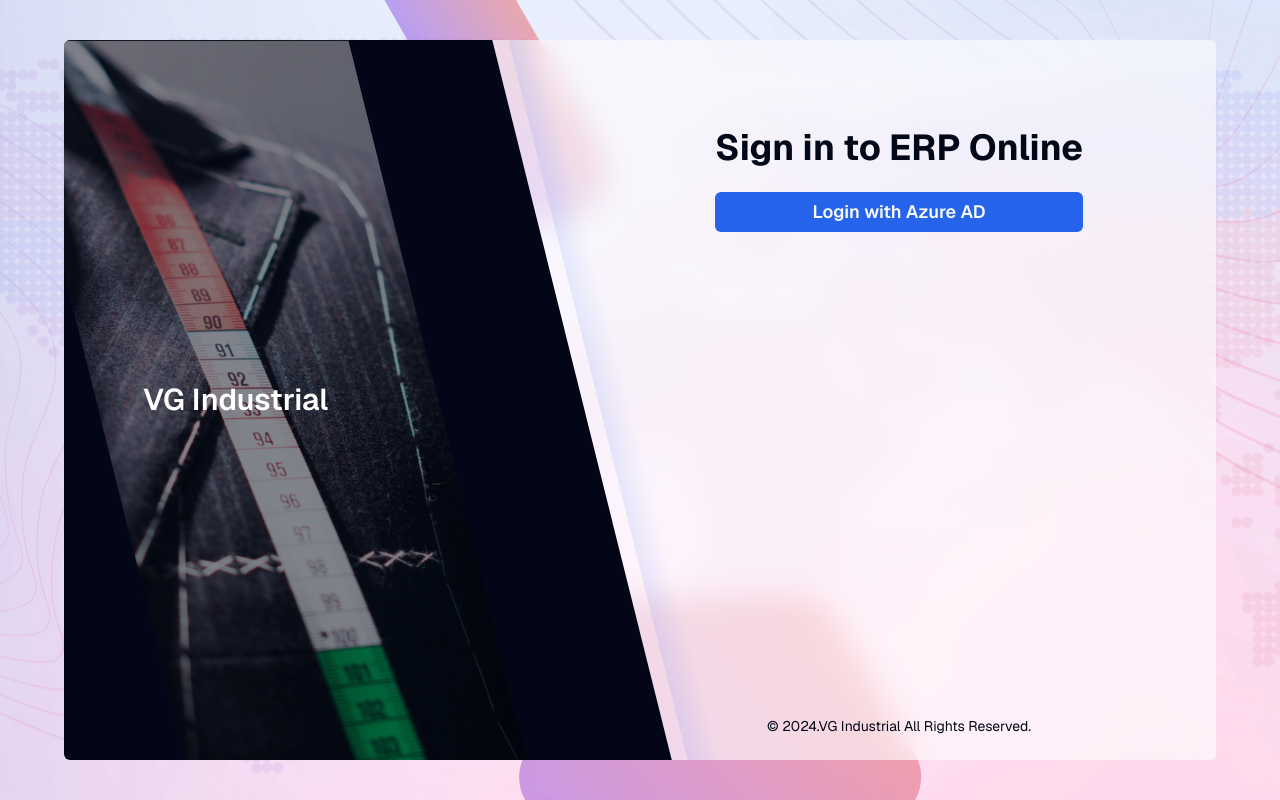
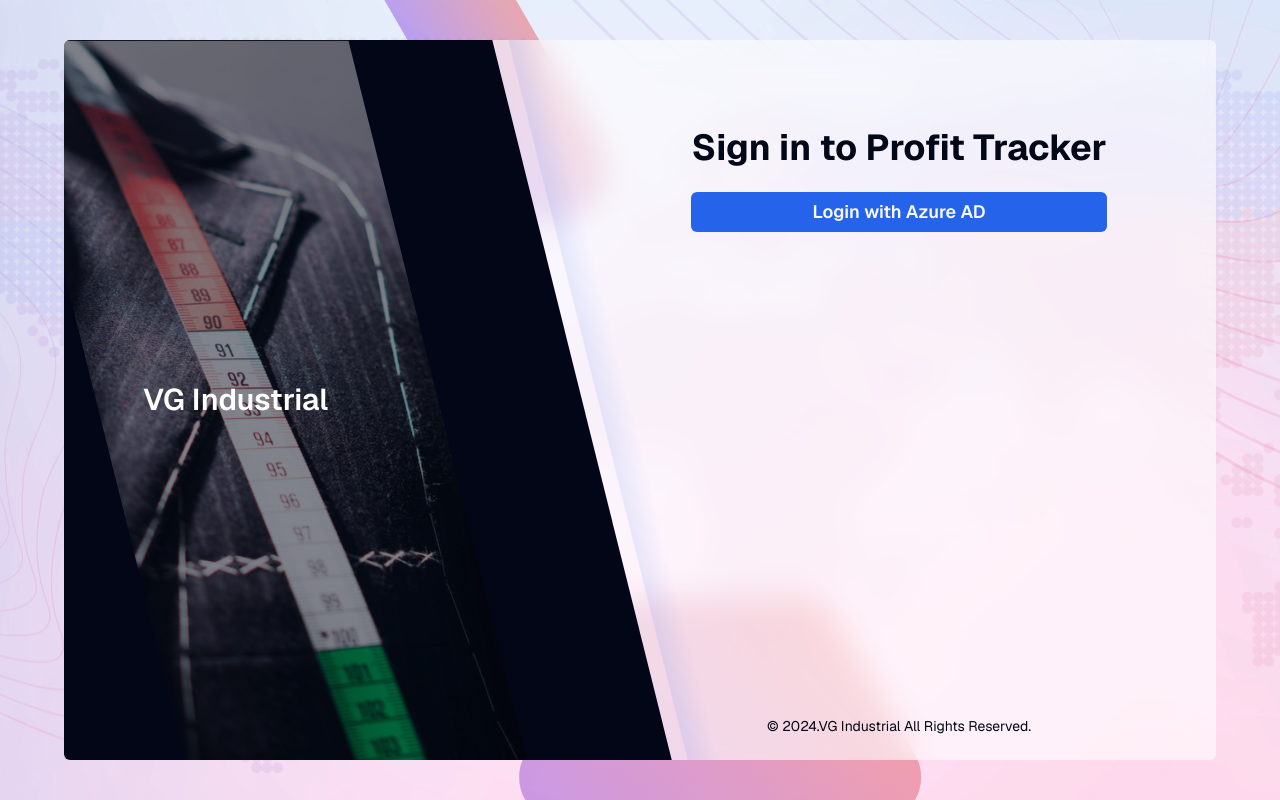
Before and after one commit to Barry-Anil/profit-tracker, a Next.js app: page /login in a window 1280 px wide. Built offline with nearby package versions, Linux system fonts and the light colour scheme; no server answers.

Commit message:
Update titles and descriptions to reflect Profit Tracker

```diff
--- a/app/layout.tsx
+++ b/app/layout.tsx
@@ -10,8 +10,8 @@
 import '../styles/tailwind.css';
 
 export const metadata = {
-    title: 'VG ERP Online',
-    description: 'VG ERP Online',
+    title: 'Profit Tracker',
+    description: 'Profit Tracker',
 };
 
 export default async function RootLayout({ children }: { children: React.ReactNode }) {
--- a/app/login/page.tsx
+++ b/app/login/page.tsx
@@ -40,7 +40,7 @@
                         </div>
                         <div className=" lg:mt-16">
                             <div className="mb-6">
-                                <h1 className="text-3xl font-bold md:text-4xl text-center">Sign in to ERP Online</h1>
+                                <h1 className="text-3xl font-bold md:text-4xl text-center">Sign in to Profit Tracker</h1>
                             </div>
                             <div>
                                 <Button disabled={status === 'loading'} onClick={() => signIn('azure-ad')} className="w-full text-lg font-semibold">
--- a/package.json
+++ b/package.json
@@ -1,5 +1,5 @@
 {
-    "name": "erp",
+    "name": "profit-tracker",
     "version": "0.1.0",
     "private": true,
     "scripts": {
--- a/store/themeConfig.tsx
+++ b/store/themeConfig.tsx
@@ -68,7 +68,7 @@
     toggleLocale: (payload = 'en') => set((state) => ({ ...state, locale: payload })),
     toggleSidebar: () => set((state) => ({ ...state, sidebar: !state.sidebar })),
     setPageTitle: (payload) => {
-        document.title = `${payload} | VG Industrial ERP`;
+        document.title = `${payload} | Profit Tracker`;
     },
 }));
 
--- a/store/themeConfigSlice.tsx
+++ b/store/themeConfigSlice.tsx
@@ -101,7 +101,7 @@
         },
 
         setPageTitle(state, { payload }) {
-            document.title = `${payload} | VG Industrial ERP`;
+            document.title = `${payload} | Profit Tracker`;
         },
     },
 });
```
